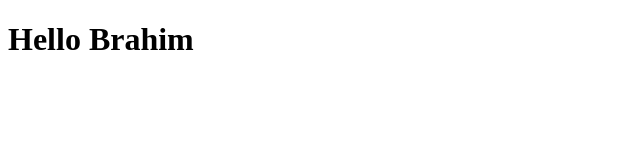
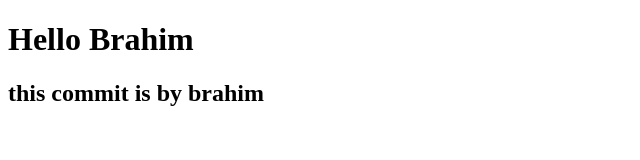
Before and after one commit to brahm16/mygit, a plain HTML site: page index.html in a window 1280 px wide. Shown: the whole page, without its empty margins (0-640 px from the left). Drawn offline with Linux system fonts and the light colour scheme.

Commit message:
brahim commit

```diff
--- a/index.html
+++ b/index.html
@@ -5,5 +5,6 @@
     </head>
     <body>
         <h1>Hello Brahim</h1>
+        <h2>this commit is by brahim</h2>
     </body>
 </html>
```
